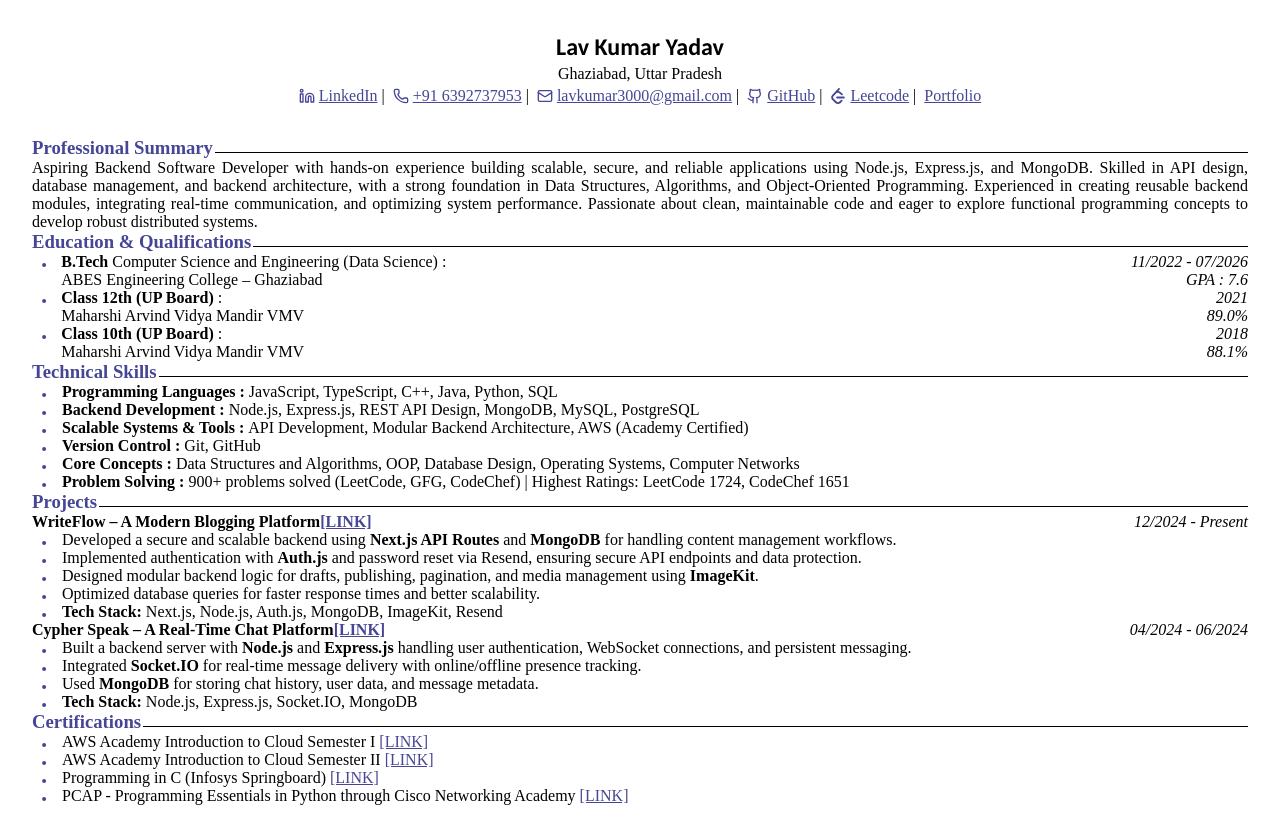
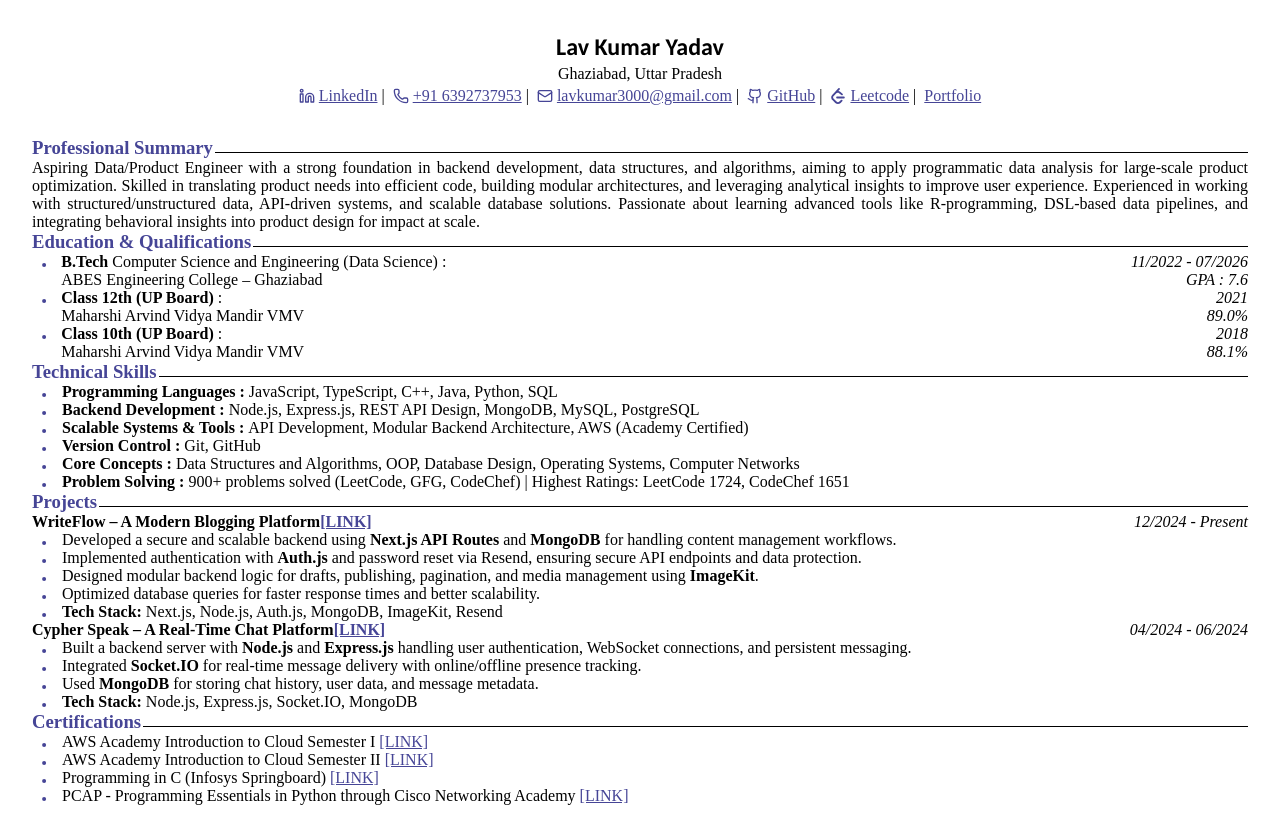
Before and after one commit to lav5588/resume, a React (Vite) app: page / in a window 1280 px wide. Built offline with nearby package versions, Linux system fonts and the light colour scheme.

Commit message:
juspay product engineer resume

```diff
--- a/src/constant/data.tsx
+++ b/src/constant/data.tsx
@@ -72,7 +72,7 @@ export const data: DATA = {
     ],
     ProfilePic: "",
     proffesionalSummary:
-        "Aspiring Backend Software Developer with hands-on experience building scalable, secure, and reliable applications using Node.js, Express.js, and MongoDB. Skilled in API design, database management, and backend architecture, with a strong foundation in Data Structures, Algorithms, and Object-Oriented Programming. Experienced in creating reusable backend modules, integrating real-time communication, and optimizing system performance. Passionate about clean, maintainable code and eager to explore functional programming concepts to develop robust distributed systems.",
+        "Aspiring Data/Product Engineer with a strong foundation in backend development, data structures, and algorithms, aiming to apply programmatic data analysis for large-scale product optimization. Skilled in translating product needs into efficient code, building modular architectures, and leveraging analytical insights to improve user experience. Experienced in working with structured/unstructured data, API-driven systems, and scalable database solutions. Passionate about learning advanced tools like R-programming, DSL-based data pipelines, and integrating behavioral insights into product design for impact at scale.",
     educationAndQualification: [
         {
             degree: "B.Tech",
@@ -166,6 +166,7 @@ export const data: DATA = {
         }
     ]
 };
+
 
 
 
```
